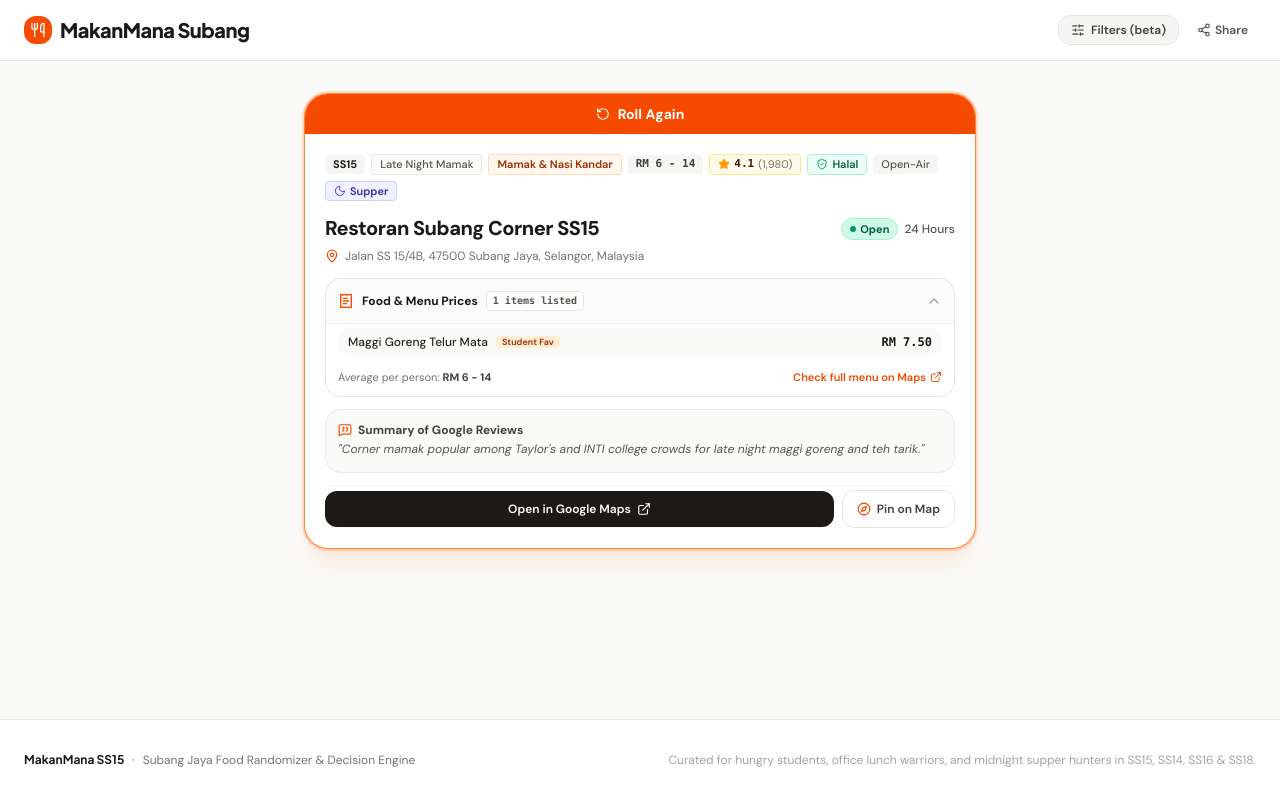
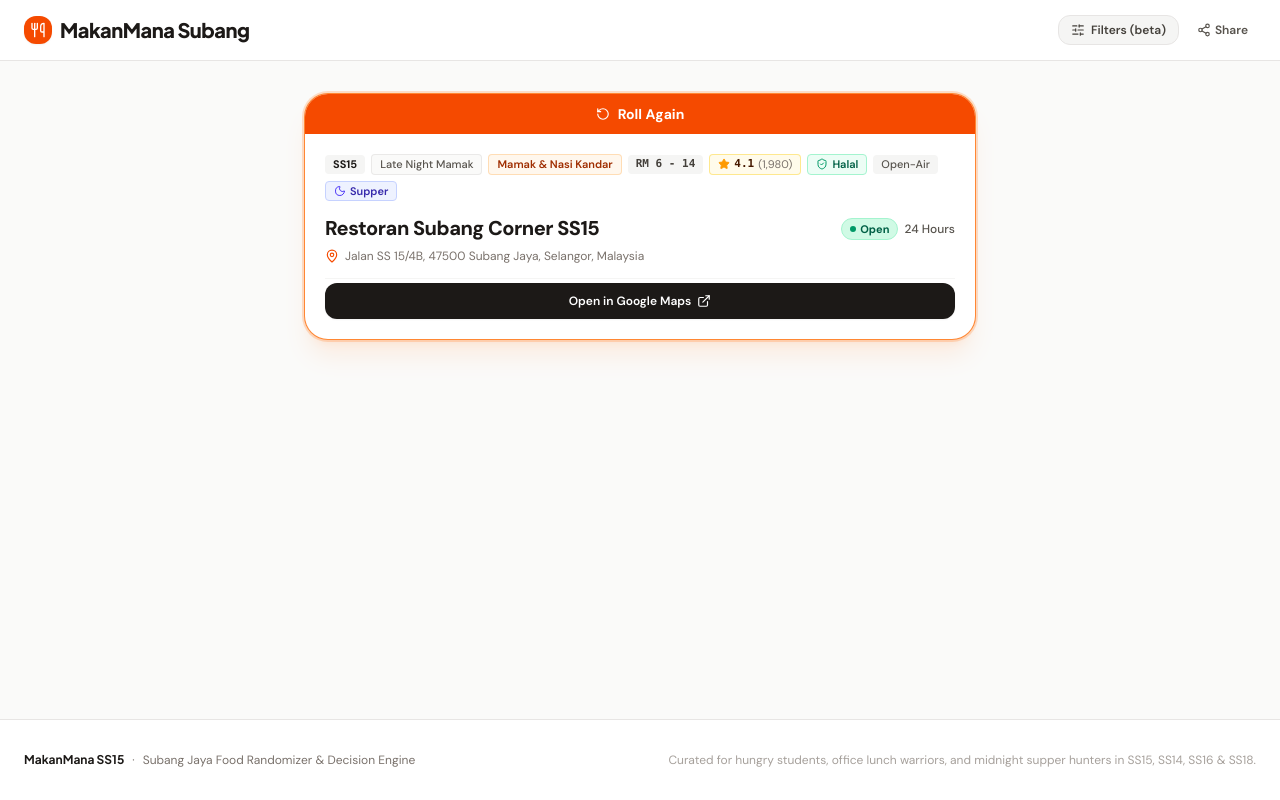
Before and after one commit to leexuyiu/MakanMana, a React (Vite) app: page / in a window 1280 px wide. Both pictures are taken after a click on the button "Randomize Meal". Built offline with nearby package versions, Linux system fonts and the light colour scheme.

Commit message:
refactor(ui): remove menu pricing accordion from card
Clean up the restaurant card UI by removing the menu highlights accordion to reduce clutter and simplify the view.

```diff
--- a/src/components/RestaurantCard.tsx
+++ b/src/components/RestaurantCard.tsx
@@ -6,13 +6,6 @@
   ExternalLink,
   ShieldCheck,
   Check,
-  Compass,
-  Sparkles,
-  MessageSquareQuote,
-  ChevronDown,
-  ChevronUp,
-  ReceiptText,
-  AlertCircle,
   Wind,
   Moon,
   RotateCcw,
@@ -51,9 +44,6 @@
   onRollAgain,
   isRolling = false,
 }) => {
-  const [isMenuOpen, setIsMenuOpen] = useState(isPrimaryWinner);
-  const hasMenuPrices = Boolean(restaurant.menuHighlights && restaurant.menuHighlights.length > 0);
-
   const [placeRedirectUrl, setPlaceRedirectUrl] = useState<string>(() => {
     return restaurant.googleMapsUrl || '';
   });
@@ -178,131 +168,14 @@
           </p>
         </div>
 
-        {/* ACCORDION: Menu & Food Prices (Directly below shop title) */}
-        <div className="rounded-2xl border border-stone-200/90 overflow-hidden bg-stone-50/70">
-          <button
-            type="button"
-            onClick={() => setIsMenuOpen(!isMenuOpen)}
-            className="w-full flex items-center justify-between p-3 text-left text-xs font-semibold text-stone-800 hover:bg-stone-100/70 transition-colors cursor-pointer"
-          >
-            <div className="flex items-center gap-2">
-              <ReceiptText className="w-4 h-4 text-orange-600" />
-              <span className="text-stone-900 font-bold">Food & Menu Prices</span>
-              {hasMenuPrices ? (
-                <span className="text-[10px] text-stone-600 bg-white border border-stone-200 px-1.5 py-0.5 rounded font-mono">
-                  {restaurant.menuHighlights.length} items listed
-                </span>
-              ) : (
-                <span className="text-[10px] text-amber-700 bg-amber-100/80 px-1.5 py-0.5 rounded">
-                  Not listed
-                </span>
-              )}
-            </div>
-            <div className="text-stone-400">
-              {isMenuOpen ? <ChevronUp className="w-4 h-4" /> : <ChevronDown className="w-4 h-4" />}
-            </div>
-          </button>
-
-          {isMenuOpen && (
-            <div className="px-3 pb-3 pt-1 border-t border-stone-200/60 bg-white space-y-2 text-xs">
-              {hasMenuPrices ? (
-                <>
-                  <div className="space-y-1.5">
-                    {restaurant.menuHighlights.map((menu, i) => (
-                      <div
-                        key={i}
-                        className="flex items-center justify-between py-1.5 px-2.5 rounded-xl bg-stone-50 hover:bg-stone-100/70 transition-colors"
-                      >
-                        <div className="flex items-center gap-2 min-w-0 pr-2">
-                          <span className="font-medium text-stone-800 truncate">{menu.item}</span>
-                          {menu.tag && (
-                            <span className="text-[9px] bg-orange-100 text-orange-800 font-semibold px-1.5 py-0.2 rounded shrink-0">
-                              {menu.tag}
-                            </span>
-                          )}
-                        </div>
-                        <span className="font-mono font-bold text-stone-900 shrink-0">
-                          {menu.price}
-                        </span>
-                      </div>
-                    ))}
-                  </div>
-
-                  <div className="flex items-center justify-between pt-1.5 text-[11px] text-stone-500">
-                    <span>
-                      Average per person:{' '}
-                      <strong className="text-stone-700">{restaurant.priceEstimate}</strong>
-                    </span>
-                    {placeRedirectUrl ? (
-                      <a
-                        href={placeRedirectUrl}
-                        target="_blank"
-                        rel="noopener noreferrer"
-                        className="text-orange-600 hover:text-orange-700 font-semibold inline-flex items-center gap-1"
-                      >
-                        <span>Check full menu on Maps</span>
-                        <ExternalLink className="w-3 h-3" />
-                      </a>
-                    ) : (
-                      <span className="text-stone-400 font-medium inline-flex items-center gap-1" title="Can't show on Google Maps for now">
-                        Can't show on Google Maps for now
-                      </span>
-                    )}
-                  </div>
-                </>
-              ) : (
-                <div className="py-2.5 px-2 text-center text-stone-500 space-y-1.5">
-                  <div className="flex items-center justify-center gap-1.5 text-amber-600 font-medium">
-                    <AlertCircle className="w-4 h-4" />
-                    <span>Food prices are not currently available for this spot.</span>
-                  </div>
-                  <p className="text-[11px] text-stone-500">
-                    You can view the latest user-uploaded menu boards and receipts directly on Google Maps.
-                  </p>
-                  {placeRedirectUrl ? (
-                    <a
-                      href={placeRedirectUrl}
-                      target="_blank"
-                      rel="noopener noreferrer"
-                      className="inline-flex items-center gap-1.5 px-3 py-1.5 bg-stone-100 hover:bg-stone-200 text-stone-800 rounded-lg text-xs font-semibold transition-colors"
-                    >
-                      <span>View Menu on Google Maps</span>
-                      <ExternalLink className="w-3 h-3" />
-                    </a>
-                  ) : (
-                    <button
-                      disabled
-                      title="Can't show on Google Maps for now"
-                      className="inline-flex items-center gap-1.5 px-3 py-1.5 bg-stone-100 text-stone-400 rounded-lg text-xs font-semibold cursor-not-allowed border border-stone-200/60"
-                    >
-                      <span>Can't show on Google Maps for now</span>
-                    </button>
-                  )}
-                </div>
-              )}
-            </div>
-          )}
-        </div>
-
-        {/* SUMMARY OF GOOGLE REVIEWS - Compact */}
-        <div className="bg-stone-50/90 rounded-2xl p-2.5 sm:p-3 border border-stone-200/80">
-          <div className="flex items-center gap-1.5 text-xs font-bold text-stone-700 mb-0.5">
-            <MessageSquareQuote className="w-3.5 h-3.5 text-orange-600" />
-            <span>Summary of Google Reviews</span>
-          </div>
-          <p className="text-xs text-stone-600 leading-relaxed italic">
-            "{restaurant.reviewSummary}"
-          </p>
-        </div>
-
-        {/* ACTION BUTTONS: Exact Google Maps Location & Pin on Interactive Map */}
-        <div className="flex items-center gap-2 pt-1 border-t border-stone-100">
+        {/* ACTION BUTTONS: Exact Google Maps Location */}
+        <div className="pt-1 border-t border-stone-100">
           {placeRedirectUrl ? (
             <a
               href={placeRedirectUrl}
               target="_blank"
               rel="noopener noreferrer"
-              className="flex-1 inline-flex items-center justify-center gap-1.5 bg-stone-900 hover:bg-stone-800 text-white font-semibold text-xs py-2.5 px-4 rounded-xl shadow-xs transition-colors"
+              className="w-full inline-flex items-center justify-center gap-1.5 bg-stone-900 hover:bg-stone-800 text-white font-semibold text-xs py-2.5 px-4 rounded-xl shadow-xs transition-colors"
             >
               <span>Open in Google Maps</span>
               <ExternalLink className="w-3.5 h-3.5" />
@@ -311,20 +184,9 @@
             <button
               disabled
               title="Can't show on Google Maps for now"
-              className="flex-1 inline-flex items-center justify-center gap-1.5 bg-stone-100 text-stone-400 font-semibold text-xs py-2.5 px-4 rounded-xl border border-stone-200 cursor-not-allowed shadow-none"
+              className="w-full inline-flex items-center justify-center gap-1.5 bg-stone-100 text-stone-400 font-semibold text-xs py-2.5 px-4 rounded-xl border border-stone-200 cursor-not-allowed shadow-none"
             >
               <span>Can't show on Google Maps for now</span>
-            </button>
-          )}
-
-          {onFocusOnMap && (
-            <button
-              onClick={() => onFocusOnMap(restaurant)}
-              className="inline-flex items-center gap-1.5 px-3.5 py-2.5 border border-stone-200 hover:bg-stone-50 text-stone-700 rounded-xl text-xs font-semibold transition-colors cursor-pointer"
-              title="Locate on interactive map below"
-            >
-              <Compass className="w-3.5 h-3.5 text-orange-600" />
-              <span>Pin on Map</span>
             </button>
           )}
         </div>
```
